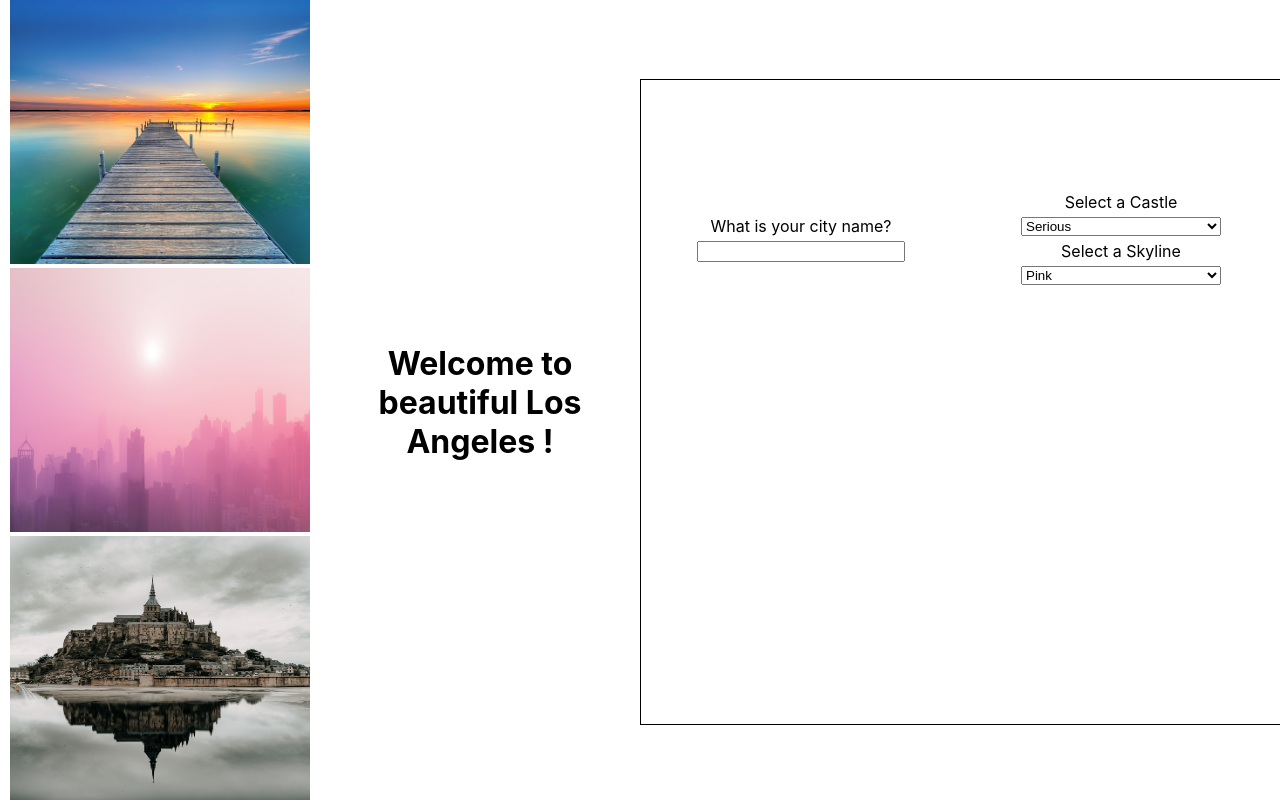
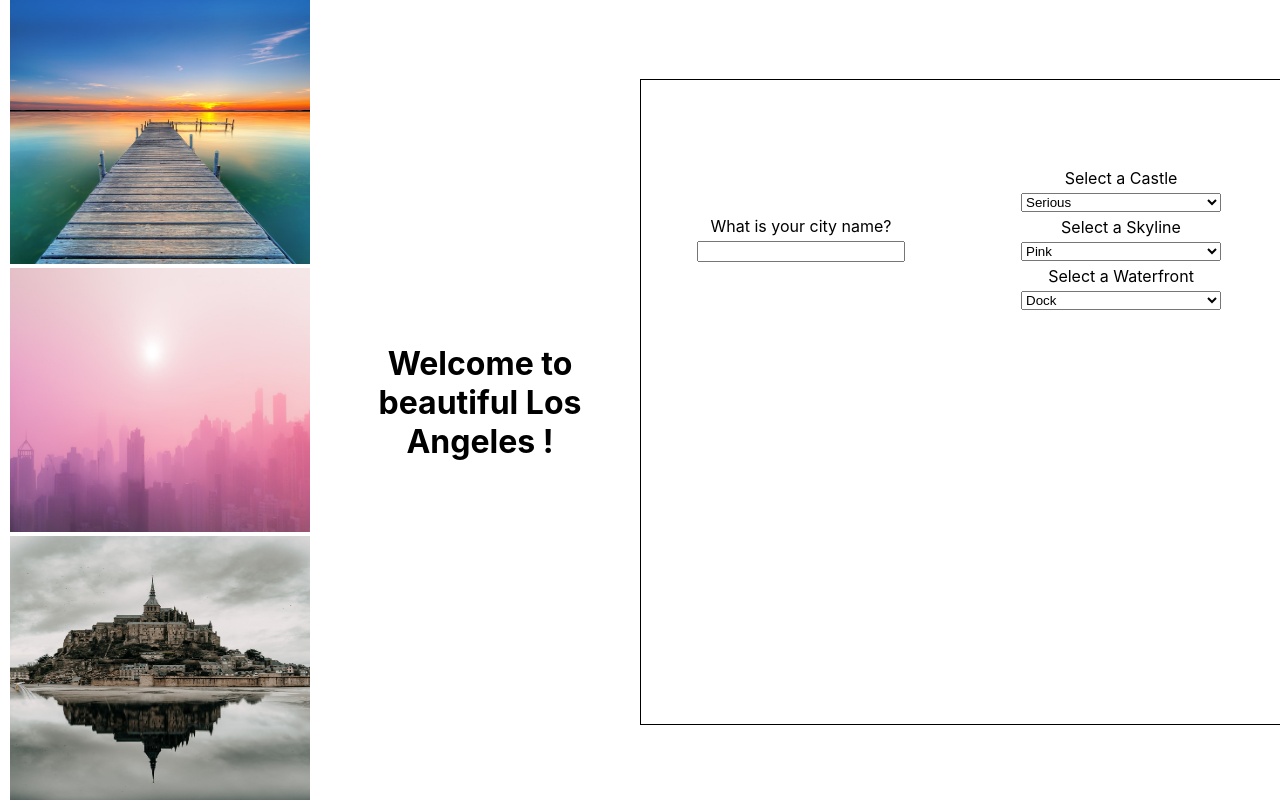
Before and after one commit to abrielcleaver/hb3-react-city-builder, a React (Create React App) app: page / in a window 1280 px wide. Built offline with nearby package versions, Linux system fonts and the light colour scheme.

Commit message:
Update WaterfrontDropdown component to pass the right id to the setWaterfrontId function on change. add component to App and now image for waterfront changes as dropdown options are selected

```diff
--- a/src/App.js
+++ b/src/App.js
@@ -41,6 +41,7 @@
           */}
           <CastleDropdown setCastleId={setCastleId} />
           <SkylineDropdown setSkylineId={setSkylineId} />
+          <WaterfrontDropdown setWaterfrontId={setWaterfrontId} />
         </section>
         {/* here, the SloganForm component takes in the setSlogans state handler function and the slogans array that live in state */}
         {/* <SloganForm /> */}
--- a/src/WaterfrontDropdown.js
+++ b/src/WaterfrontDropdown.js
@@ -1,16 +1,19 @@
 import React from 'react';
 
-export default function WaterfrontDropdown(props) {
+export default function WaterfrontDropdown({ setWaterfrontId }) {
+  function handleChange(e) {
+    setWaterfrontId(e.target.value);
+  }
   return (
     <div>
       Select a Waterfront
       {/* this component should have a prop called setWaterfront, which is a function */}
       {/* on change, this component should use e.target.value to pass the correct id to the setWaterfront function */}
       {/* note that the options will need value properties (1, 2, or 3) that correspond to the photo filenames in the public directory */}
-      <select>
-        <option>Dock</option>
-        <option>Sunset</option>
-        <option>Boats</option>
+      <select onChange={handleChange}>
+        <option value={1}>Dock</option>
+        <option value={2}>Sunset</option>
+        <option value={3}>Boats</option>
       </select>
     </div>
   );
```
